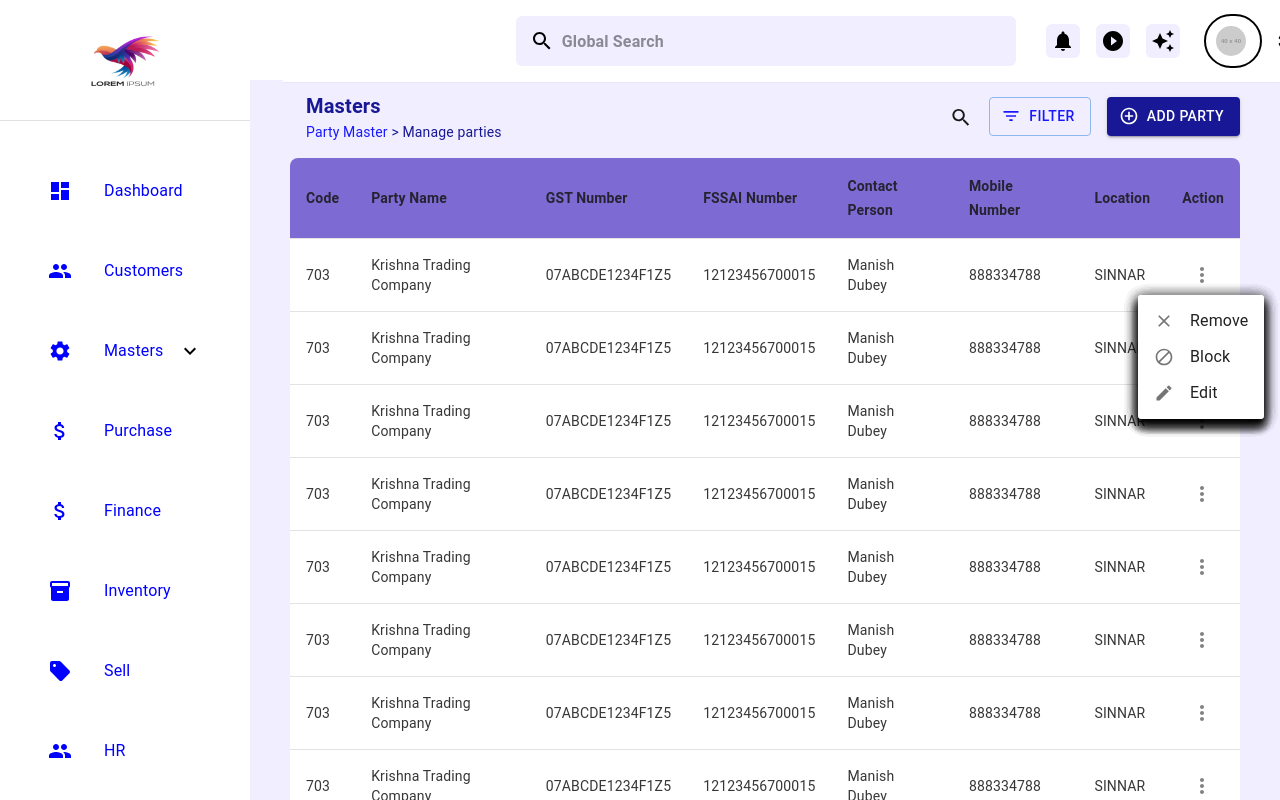
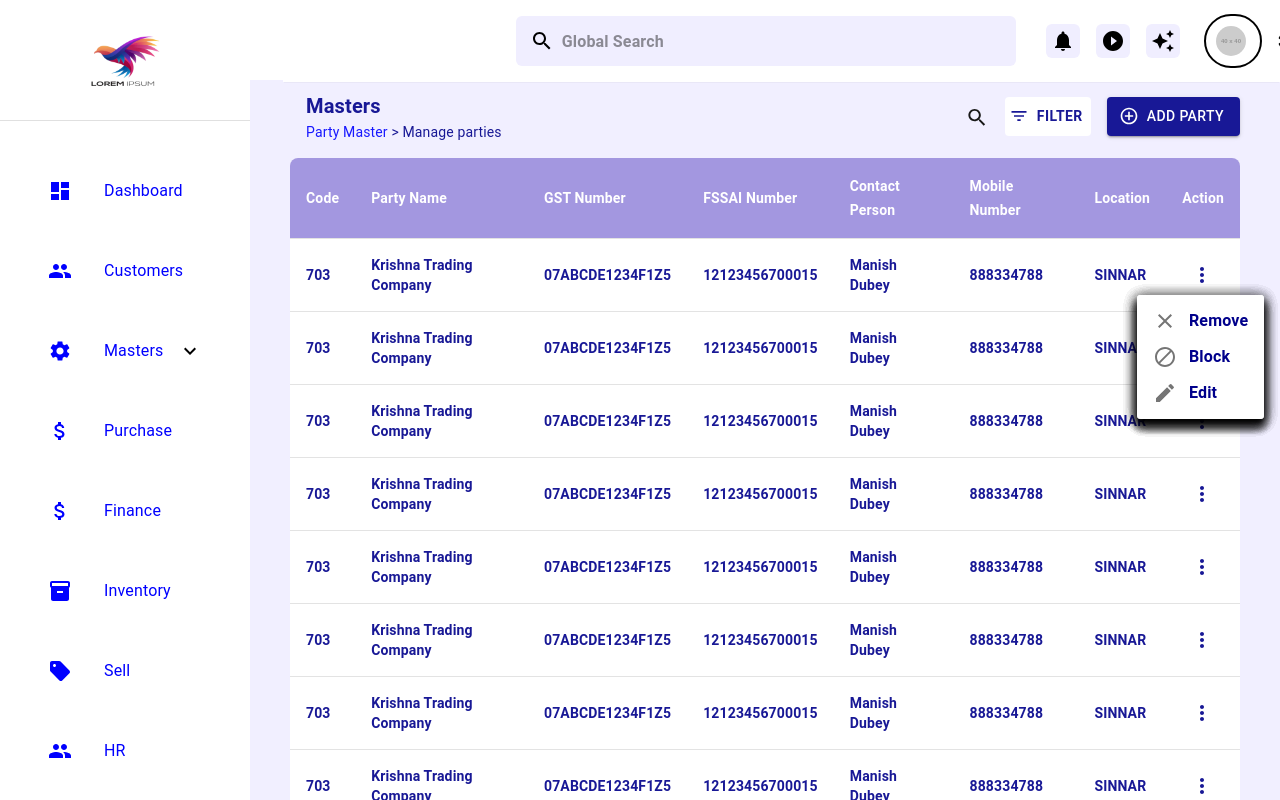
Before and after one commit to Shivamk-Nickelfox/Dashboard-s, a React (Vite) app: page /PartyMaster in a window 1280 px wide. Both pictures are taken after a click on the button 1202 px from the left and 275 px from the top of the page. Shown: the top 800 px of the page. Built offline with nearby package versions, Linux system fonts and the light colour scheme.

Commit message:
updated code

```diff
--- a/src/Components/SidebarC/Masters/PartyMaster.jsx
+++ b/src/Components/SidebarC/Masters/PartyMaster.jsx
@@ -24,7 +24,7 @@ import ListItemIcon from "@mui/material/ListItemIcon";
 import CloseIcon from "@mui/icons-material/Close";
 import BlockIcon from "@mui/icons-material/Block";
 import EditIcon from "@mui/icons-material/Edit";
-import { color } from "@mui/system";
+import { alpha } from "@mui/material/styles";
 
 const data = Array(10).fill({
   code: "703",
@@ -99,6 +99,7 @@ const PartyMaster = () => {
             onClick={() => setsearchbutton(!searchbutton)}
             border={1}
             borderRadius={2}
+            variant="outlined"
             backgroundColor="Black"
           >
             <SearchIcon
@@ -106,8 +107,11 @@ const PartyMaster = () => {
             />
           </div>
           <Button
-            sx={{ color: "blue" }}
-            variant="outlined"
+            sx={{
+              color: "darkblue",
+              backgroundColor: "white",
+              fontWeight: 600,
+            }}
             startIcon={<FilterListIcon />}
           >
             Filter
@@ -129,7 +133,7 @@ const PartyMaster = () => {
       >
         <Table>
           <TableHead>
-            <TableRow sx={{ backgroundColor: "#6F5CCF" }}>
+            <TableRow sx={{ backgroundColor: "rgba(111, 92, 207, 0.7)" }}>
               {[
                 "Code",
                 "Party Name",
@@ -140,7 +144,10 @@ const PartyMaster = () => {
                 "Location",
                 "Action",
               ].map((header) => (
-                <TableCell key={header} sx={{ fontWeight: "bold" }}>
+                <TableCell
+                  key={header}
+                  sx={{ fontWeight: "bold", color: "white" }}
+                >
                   {header}
                 </TableCell>
               ))}
@@ -149,15 +156,32 @@ const PartyMaster = () => {
           <TableBody>
             {data.map((row, index) => (
               <TableRow key={index}>
-                <TableCell>{row.code}</TableCell>
-                <TableCell>{row.partyName}</TableCell>
-                <TableCell>{row.gstNumber}</TableCell>
-                <TableCell>{row.fssaiNumber}</TableCell>
-                <TableCell>{row.contactPerson}</TableCell>
-                <TableCell>{row.mobileNumber}</TableCell>
-                <TableCell>{row.location}</TableCell>
+                <TableCell sx={{ color: "darkblue", fontWeight: "bold" }}>
+                  {row.code}
+                </TableCell>
+                <TableCell sx={{ color: "darkblue", fontWeight: "bold" }}>
+                  {row.partyName}
+                </TableCell>
+                <TableCell sx={{ color: "darkblue", fontWeight: "bold" }}>
+                  {row.gstNumber}
+                </TableCell>
+                <TableCell sx={{ color: "darkblue", fontWeight: "bold" }}>
+                  {row.fssaiNumber}
+                </TableCell>
+                <TableCell sx={{ color: "darkblue", fontWeight: "bold" }}>
+                  {row.contactPerson}
+                </TableCell>
+                <TableCell sx={{ color: "darkblue", fontWeight: "bold" }}>
+                  {row.mobileNumber}
+                </TableCell>
+                <TableCell sx={{ color: "darkblue", fontWeight: "bold" }}>
+                  {row.location}
+                </TableCell>
                 <TableCell>
-                  <IconButton onClick={handleClick}>
+                  <IconButton
+                    sx={{ color: "darkblue", fontWeight: "bold" }}
+                    onClick={handleClick}
+                  >
                     <MoreVertIcon />
                   </IconButton>
                   <Menu
@@ -165,21 +189,30 @@ const PartyMaster = () => {
                     open={Boolean(anchorEl)}
                     onClose={handleClose}
                   >
-                    <MenuItem onClick={handleClose}>
+                    <MenuItem
+                      sx={{ color: "darkblue", fontWeight: "bold" }}
+                      onClick={handleClose}
+                    >
                       <ListItemIcon>
-                        <CloseIcon fontSize="small" />
+                        <CloseIcon fontWeight="small" />
                       </ListItemIcon>
                       Remove
                     </MenuItem>
-                    <MenuItem onClick={handleClose}>
+                    <MenuItem
+                      sx={{ color: "darkblue", fontWeight: "bold" }}
+                      onClick={handleClose}
+                    >
                       <ListItemIcon>
-                        <BlockIcon fontSize="small" />
+                        <BlockIcon fontWeight="small" />
                       </ListItemIcon>
                       Block
                     </MenuItem>
-                    <MenuItem onClick={handleClose}>
+                    <MenuItem
+                      sx={{ color: "darkblue", fontWeight: "bold" }}
+                      onClick={handleClose}
+                    >
                       <ListItemIcon>
-                        <EditIcon fontSize="small" />
+                        <EditIcon fontWeight="small" />
                       </ListItemIcon>
                       Edit
                     </MenuItem>
```
